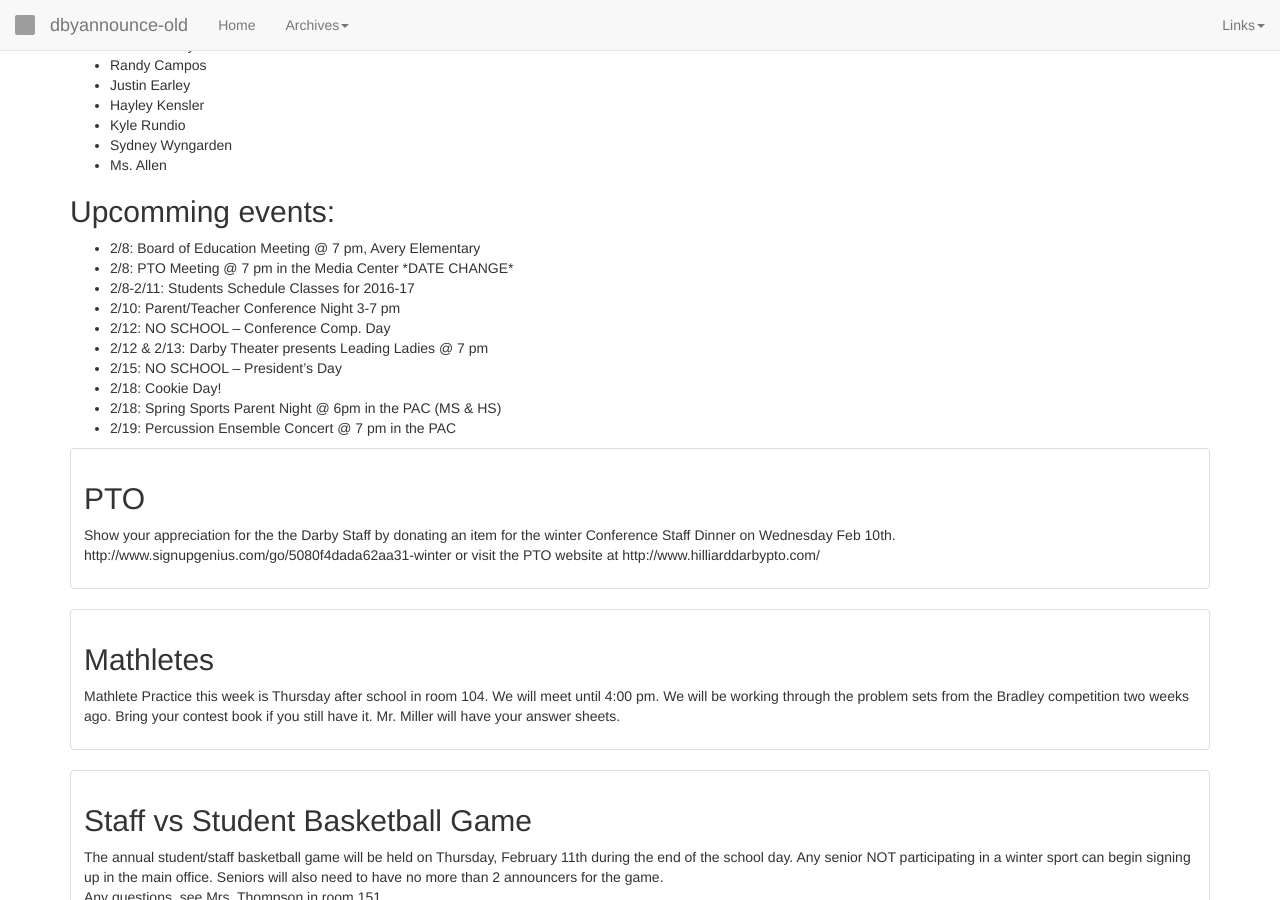
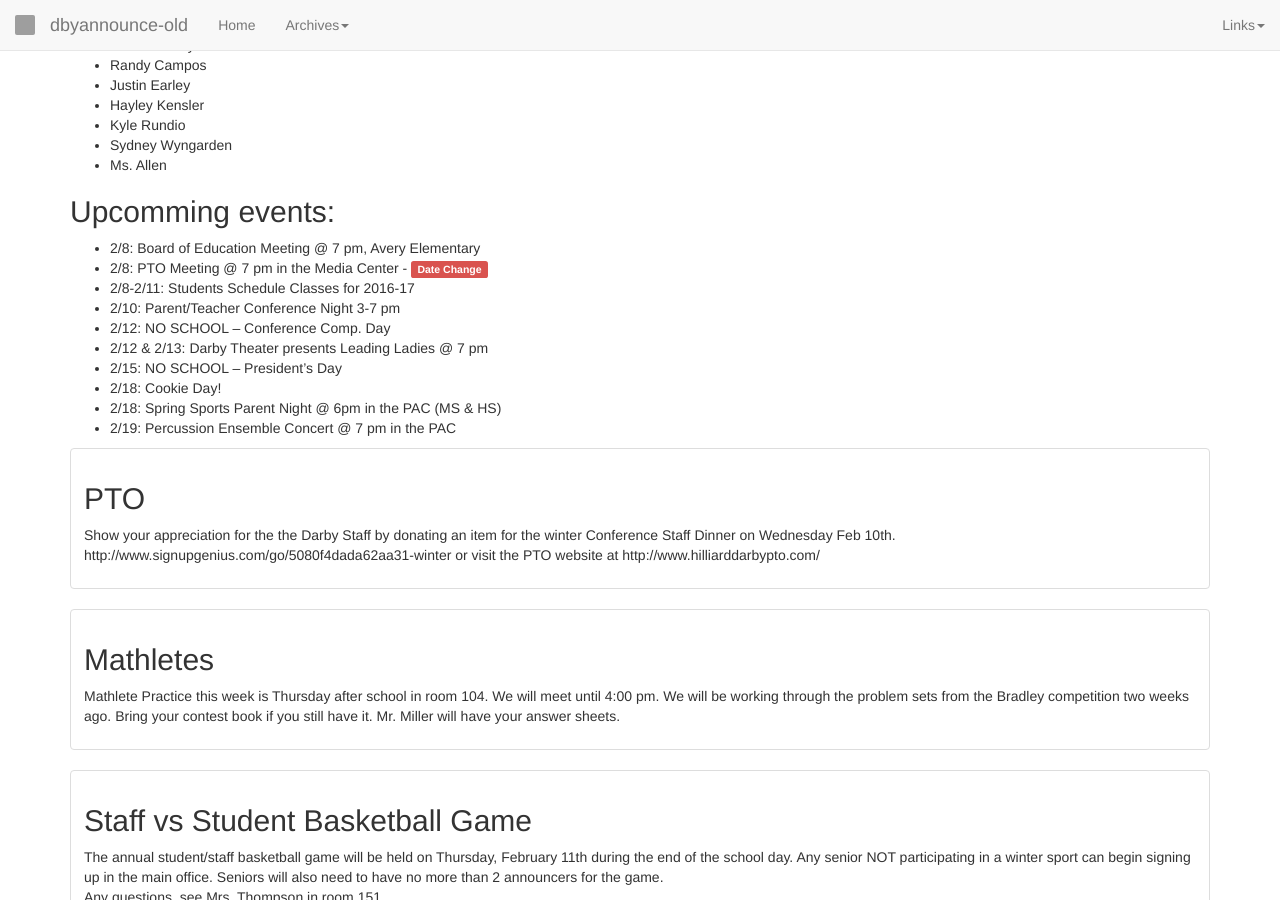
Before and after one commit to enzanki-ars/dbyannounce-old, a Jekyll site: the page built from _posts/2016-02-08-announcements.md, in a window 1280 px wide and 900 px high, scrolled down 718 px. Built offline with Jekyll 4.4.1, drawn with Linux system fonts in a browser that asks for light colours; nearby versions of some CDN libraries; some of the changed lines change nothing that is shown; grey boxes are pictures that could not be loaded.

Commit message:
Improve design (2/2)

```diff
--- a/_posts/2016-02-08-announcements.md
+++ b/_posts/2016-02-08-announcements.md
@@ -27,7 +27,8 @@ events:
   - date: 2/8
     name: Board of Education Meeting @ 7 pm, Avery Elementary
   - date: 2/8
-    name: PTO Meeting @ 7 pm in the Media Center *DATE CHANGE*
+    datechange: true
+    name: PTO Meeting @ 7 pm in the Media Center
   - date: 2/8-2/11
     name: Students Schedule Classes for 2016-17
   - date: 2/10
```
